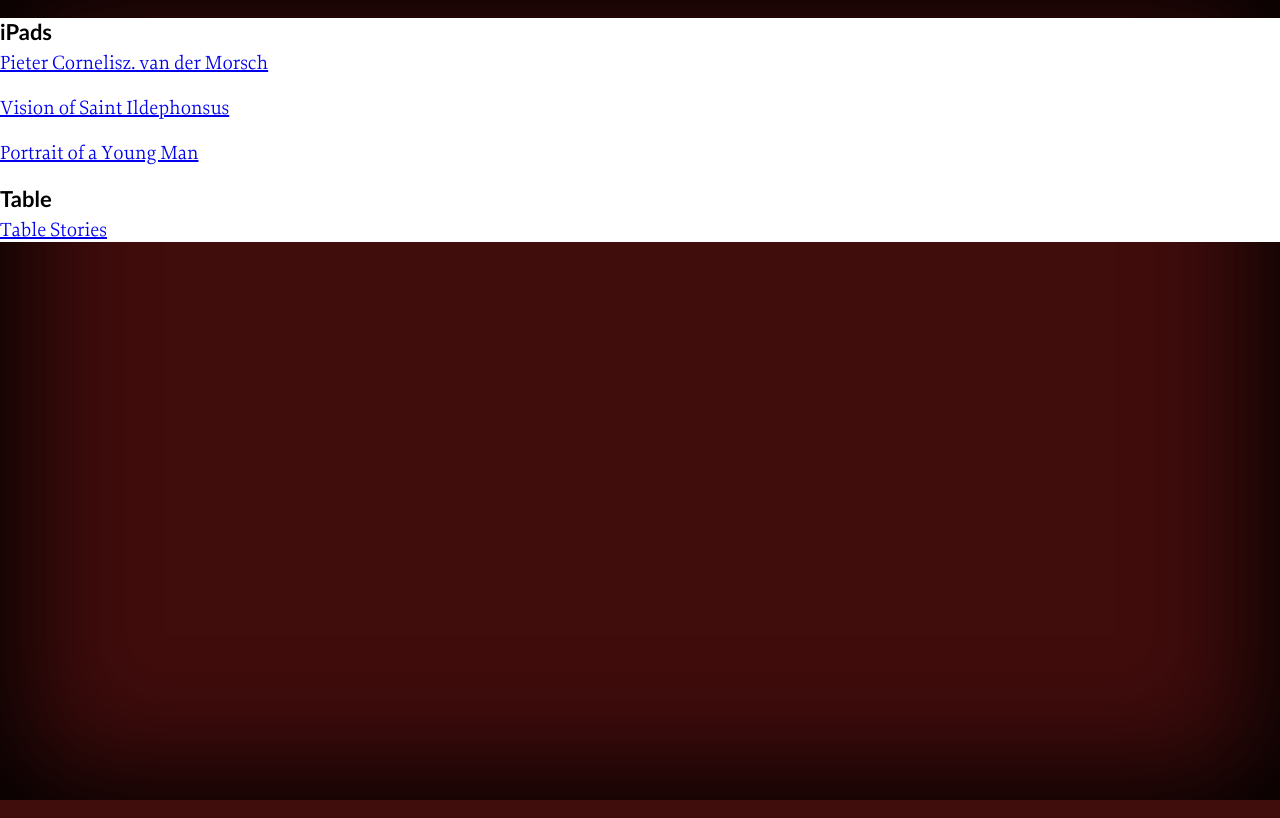
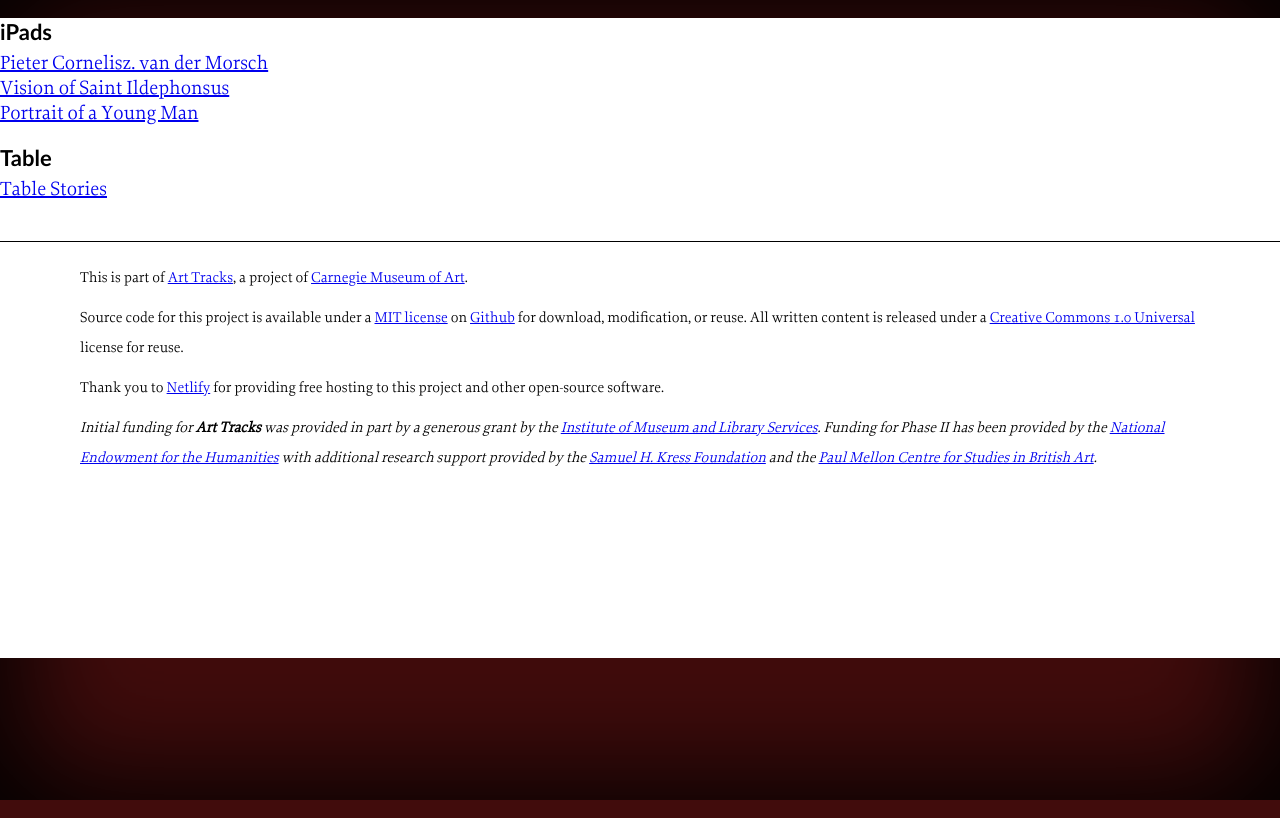
Before and after one commit to arttracks/wall_label, a React (Create React App) app: page / in a window 1280 px wide. Built offline with nearby package versions, Linux system fonts and the light colour scheme.

Commit message:
credits, fixed redirects

```diff
--- a/src/App.css
+++ b/src/App.css
@@ -1,6 +1,9 @@
 .TOC {
-  background: white; }
+  background: white;
+  height: 80%; }
 
-.TOC a {
-  display: block;
-  margin-bottom: 1rem; }
+.credits {
+  margin: 40px 0;
+  border-top: 1px solid black;
+  padding: 20px 80px;
+  font-size: 75%; }
--- a/src/App.js
+++ b/src/App.js
@@ -14,7 +14,7 @@ import './App.css';
 const TableOfContents = function() {
 
   const ipadTitles = objectData.map(function(work, index){
-    return (<Link to={"/ipad/"+ (index+1)}>{work.title}</Link>)
+    return (<div><Link to={"/ipad/"+ (index+1)}>{work.title}</Link></div>)
   });
 
   return (
@@ -24,6 +24,20 @@ const TableOfContents = function() {
 
         <h2>Table</h2>
         <Link to="/table">Table Stories</Link>
+        <div className='credits'>
+          <p>
+            This is part of <a href='http://www.museumprovenance.org' target='_blank'>Art Tracks</a>, a project of <a href='http://cmoa.org' target='_blank'>Carnegie Museum of Art</a>.
+          </p>
+          <p>
+            Source code for this project is available under a <a href='https://opensource.org/licenses/MIT' target='_blank'>MIT license</a> on <a href='https://github.com/arttracks/wall_label' target='_blank'> Github</a> for download, modification, or reuse.  All written content is released under a <a href='https://creativecommons.org/publicdomain/zero/1.0/' target='_blank'> Creative Commons 1.0 Universal</a> license for reuse.
+          </p>
+          <p>
+            Thank you to <a href='https://www.netlify.com' target='_blank'>Netlify</a> for providing free hosting to this project and other open-source software.
+          </p>
+          <p>
+            <em>Initial funding for <strong>Art Tracks</strong> was provided in part by a generous grant by the <a href="http://www.imls.gov">Institute of Museum and Library Services</a>.  Funding for Phase II has been provided by the <a href="http://www.neh.gov/">National Endowment for the Humanities</a> with additional research support provided by the <a href="http://www.kressfoundation.org">Samuel H. Kress Foundation</a> and the <a href="http://www.paul-mellon-centre.ac.uk/">Paul Mellon Centre for Studies in British Art</a>.</em>
+          </p>
+        </div>
       </div>
   )
 }
--- a/src/App.sass
+++ b/src/App.sass
@@ -1,5 +1,8 @@
 .TOC
   background: white
-  a
-    display: block
-    margin-bottom: 1rem
+  height: 80%
+.credits
+  margin: 40px 0
+  border-top: 1px solid black
+  padding: 20px 80px
+  font-size: 75%
```
Also changed, not shown: 1 other file (tests, documents, lock files or other folders).
